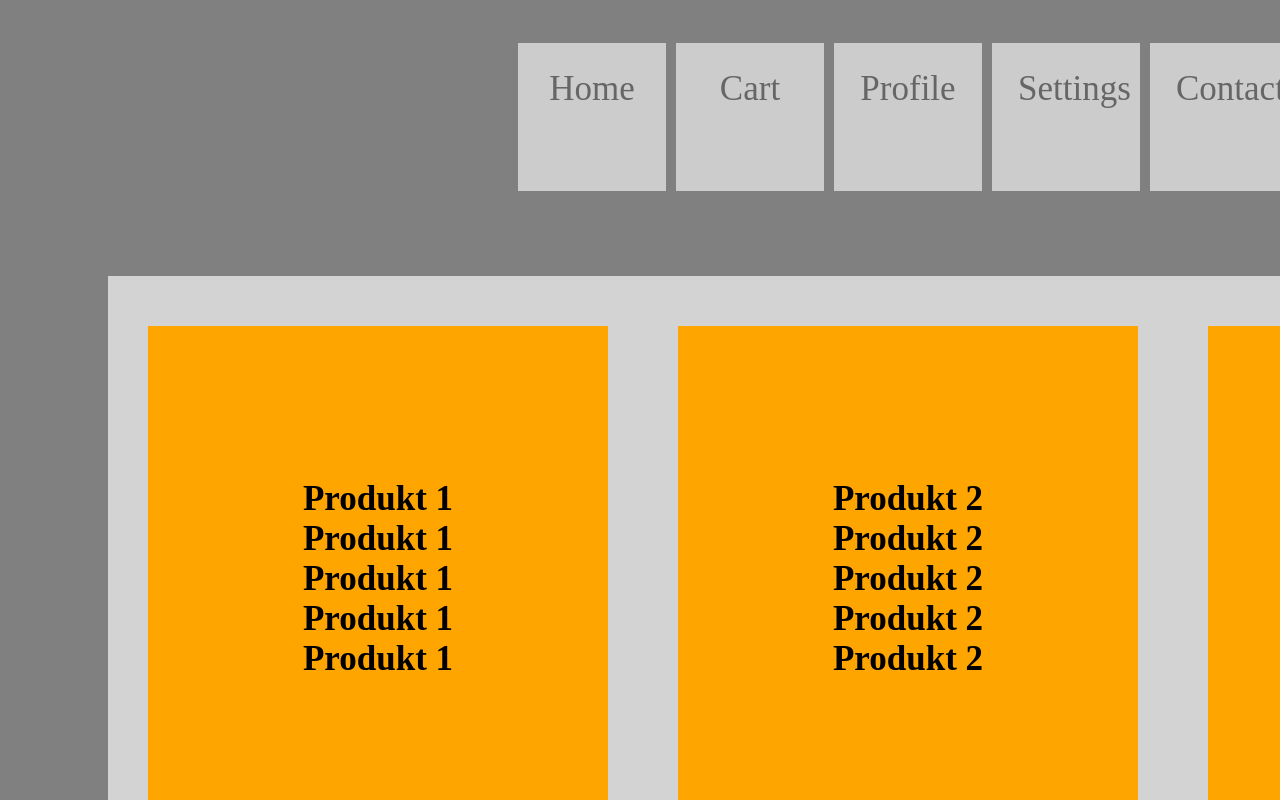
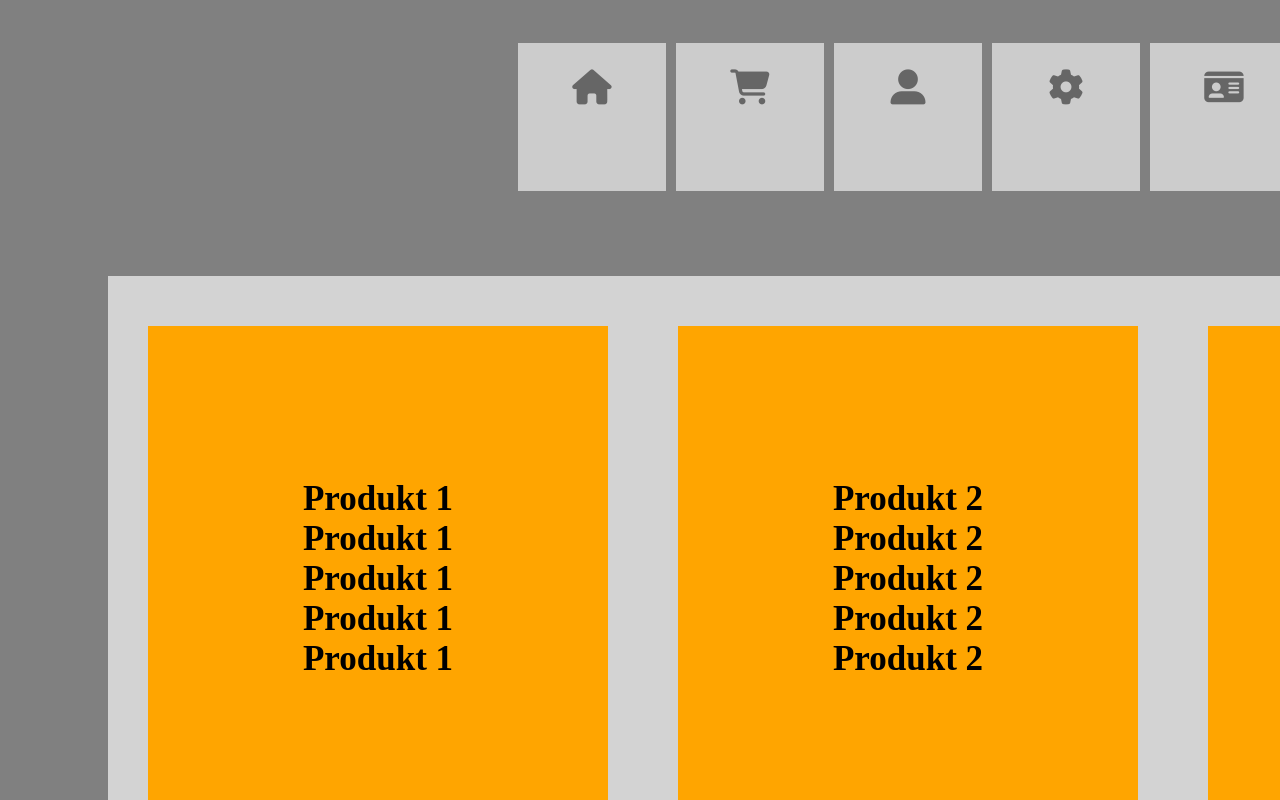
Before and after one commit to mateusz-lisik/StronaDlaKrzycha, a plain HTML site: page index.html in a window 1280 px wide. Shown: the top 800 px of the page. Drawn offline with Linux system fonts and the light colour scheme.

Commit message:
Update index.html

```diff
--- a/index.html
+++ b/index.html
@@ -1,26 +1,28 @@
+<!DOCTYPE html>
 <html>
 	<head>
-		<title>Strona Testowa</title>
+		<title>Sklepig</title>
 		<link rel="stylesheet" href="styles/style.css">
+		<script src="https://kit.fontawesome.com/37f9fbc817.js"></script>
 	</head>
 
 	<body>
 		<div id="main">
 			<div id="menubox">
 				<a href="index.html"><div class="menu_button">
-					Home
+					<i class="fas fa-home"></i>
 				</div></a>
 				<a href="koszyk.html"><div class="menu_button">
-					Cart
+					<i class="fas fa-shopping-cart"></i>
 				</div></a>
 				<a href="profil.html"><div class="menu_button">
-					Profile
+					<i class="fas fa-user-alt"></i>
 				</div></a>
 				<a href="ustawienia.html"><div class="menu_button">
-					Settings
+					<i class="fas fa-cog"></i>
 				</div></a>
 				<a href="kontakt.html"><div class="menu_button">
-					Contact
+					<i class="fas fa-id-card"></i>
 				</div></a>
 			</div>
 
```
